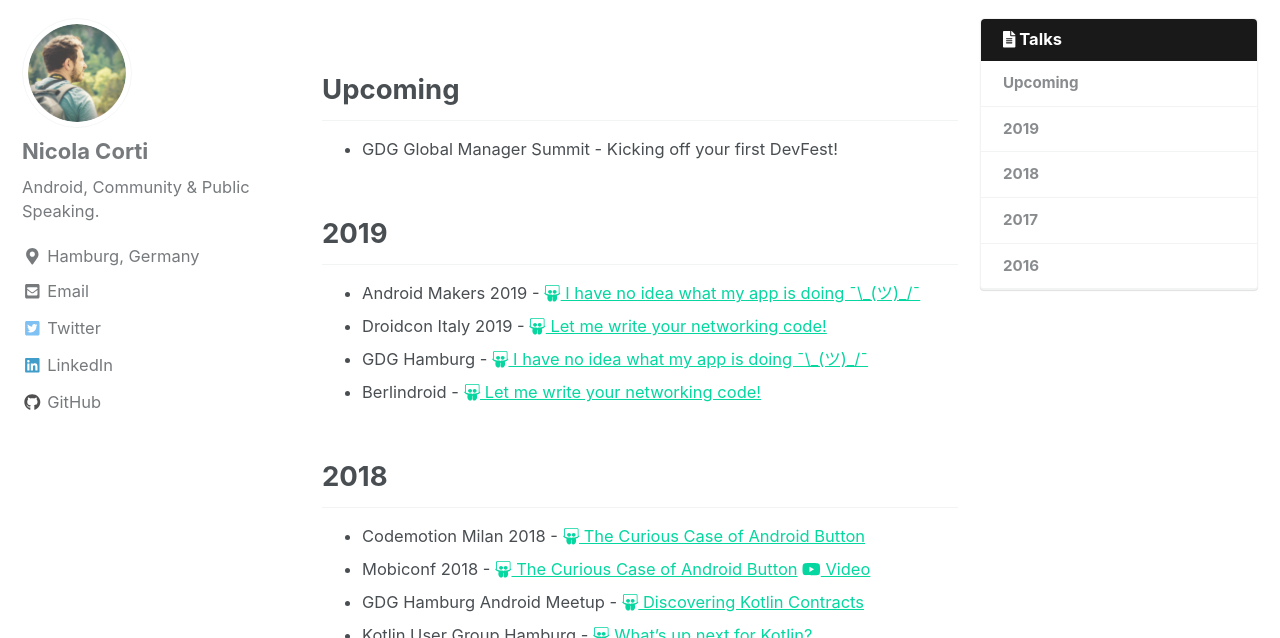
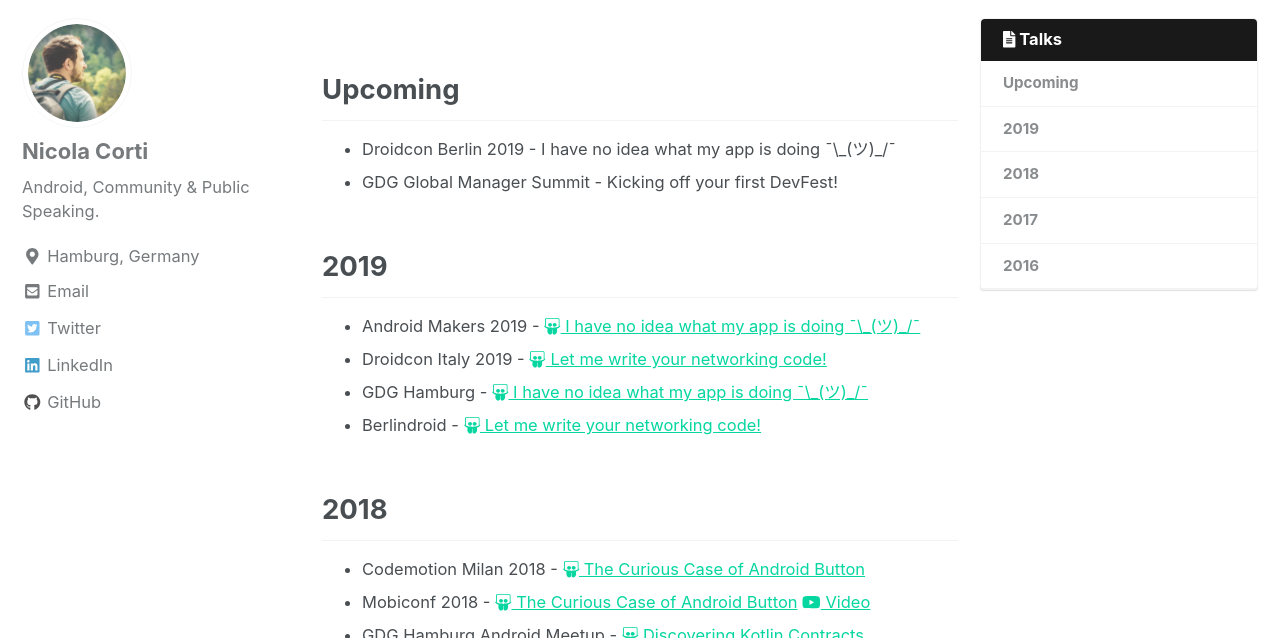
Before and after one commit to cortinico/cortinico.github.io, a Jekyll site: the page built from _pages/talks.md, in a window 1280 px wide and 900 px high, cut to the strip 262-900 px from the top of the window. Built offline with Jekyll 4.4.1, drawn with Linux system fonts in a browser that asks for light colours; nearby versions of some CDN libraries.

Commit message:
Adding Droidcon Berlin to the Talk page

```diff
--- a/_pages/talks.md
+++ b/_pages/talks.md
@@ -14,6 +14,7 @@
 ---
 
 ## Upcoming
+* Droidcon Berlin 2019 - I have no idea what my app is doing ¯\\\_(ツ)_/¯
 * GDG Global Manager Summit - Kicking off your first DevFest!
 {: .talk-section }
 
```
